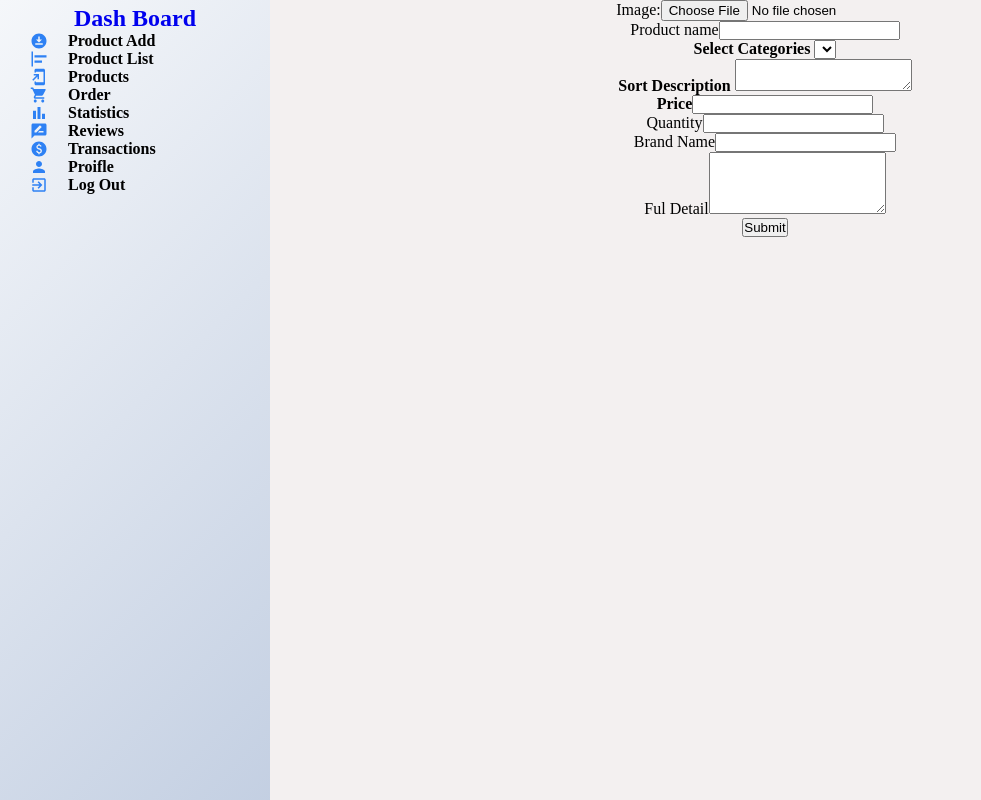
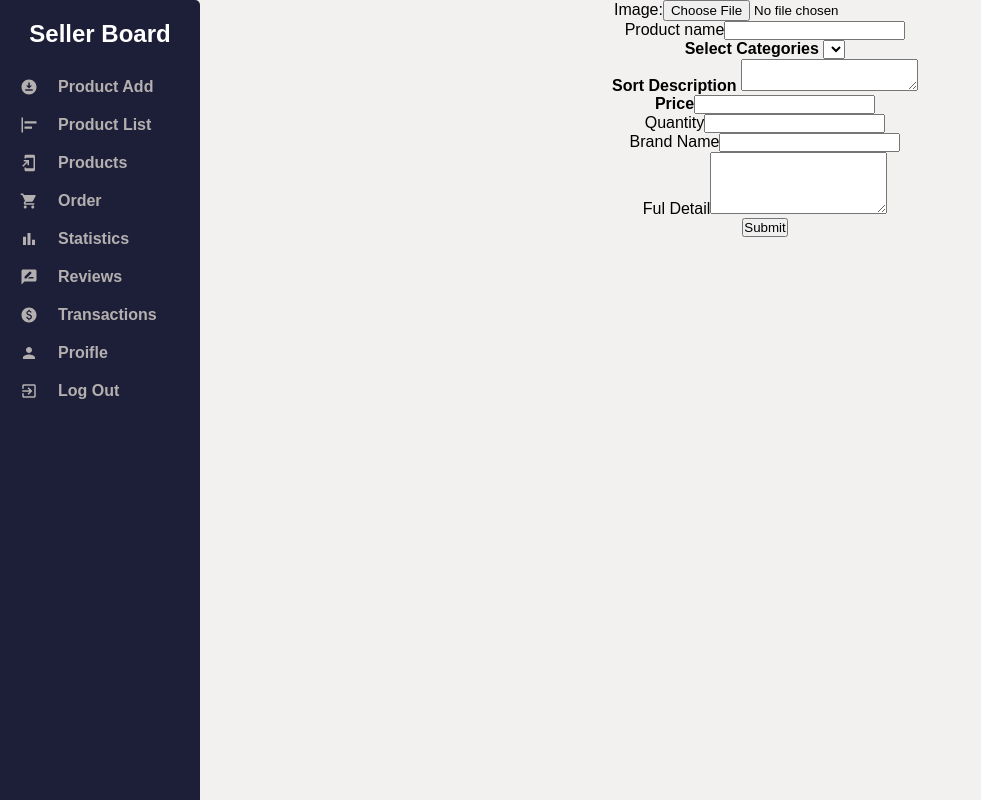
Before and after one commit to nasmus/Ecommerce, a React (Create React App) app in the folder seller/: page /upload in a window 1280 px wide. Shown: the whole page, without its empty margins (0-981 px from the left). Built offline with nearby package versions, Linux system fonts and the light colour scheme.

Commit message:
seller dashboard sidebar design

```diff
--- a/seller/src/App.css
+++ b/seller/src/App.css
@@ -1,6 +1,7 @@
 *{
   margin: 0px;
   padding: 0px;
+  font-family: sans-serif;
 }
 .App {
   text-align: center;
--- a/seller/src/App.js
+++ b/seller/src/App.js
@@ -8,6 +8,7 @@ import ProductListScreen from './screen/ProductListScreen';
 import DetailsProductScreen from './screen/DetailsProductScreen';
 import EditProductScreen from './screen/EditProductScreen';
 import OrderDetails from './screen/OrderDetails';
+import Transection from './screen/Transection';
 
 function App() {
   return (
@@ -23,6 +24,7 @@ function App() {
           <Route path='/productdetails/:id' element={<DetailsProductScreen />} />
           <Route path='/editproduct/:id' element={<EditProductScreen />} />
           <Route path='/orderdetails/:id' element={<OrderDetails />} />
+          <Route path='/transection' element={ <Transection /> } />
         </Routes>
     </div>
     </BrowserRouter>
--- a/seller/src/component/Sidebar.js
+++ b/seller/src/component/Sidebar.js
@@ -16,7 +16,7 @@ function Sidebar() {
     return (
         <div className="sidebar">
             <Link className='dashboard' to='/dashboard'>
-                <h2>Dash Board</h2>
+                <h2>Seller Board</h2>
             </Link>
 
             <Link className="sidebar__link" to="/upload">
@@ -39,7 +39,7 @@ function Sidebar() {
             <Link className="sidebar__link" to="/portfolio">
                 <SidebarRow Icon={RateReviewIcon} title="Reviews" />
             </Link>
-            <Link className="sidebar__link" to="/email">
+            <Link className="sidebar__link" to="/transection">
                 <SidebarRow Icon={PaidIcon} title="Transactions" />
             </Link>
             <Link className="sidebar__link" to="/email">
--- a/seller/src/css/SellerDashboard.css
+++ b/seller/src/css/SellerDashboard.css
@@ -1,5 +1,5 @@
 .dashBoard{
-    padding-left: 255px;
+    margin-left: 250px;
     padding-right: 5px;
 }
 .Order_information {
@@ -15,7 +15,7 @@
     align-items: center;
     border-radius: 12px;
     box-shadow: rgba(0, 0, 0, 0.12) 0px 6px 16px;
-
+    color: blueviolet;
 }
 
 .right .MuiSvgIcon-root {
@@ -24,3 +24,14 @@
 .left > p {
     font-size: 14px;
 }
+
+.product_and_order_section {
+    display: flex;
+    width: 100%;
+}
+.product{
+    width: 50%;
+}
+.order {
+    width: 50%;
+}
--- a/seller/src/css/Sidebar.css
+++ b/seller/src/css/Sidebar.css
@@ -1,16 +1,24 @@
 .sidebar {
-  z-index: 1000;
+  z-index: 1;
   position: fixed;
   left: 250px;
-  width: 250px;
+  width: 200px;
   height: 100%;
   margin-left: -250px;
   overflow-y: auto;
-  background-image: linear-gradient(135deg, #f5f7fa 0%, #c3cfe2 100%);
+  background-color: rgb(29, 30, 55);
+  border-radius: 0px 5px 0px 0px;
+
 }
-.sidebar {
-  padding: 5px 10px;
+.dashboard > h2 {
+  padding: 20px 20px;
+  color: #b2aeae;
 }
+
+.dashboard > h2:hover{
+  color: #fff;
+}
+
 .sidebar__link {
   text-decoration: none;
   display: block;
--- a/seller/src/css/SidebarRow.css
+++ b/seller/src/css/SidebarRow.css
@@ -3,17 +3,22 @@
     align-items: center;
     padding-left: 20px;
     cursor: pointer;
+    color: rgb(180, 176, 176);
+    padding: 10px 20px;
   }
   .sidebarRow:hover {
-    background-image: linear-gradient(to top, #bdc2e8 0%, #bdc2e8 1%, #e6dee9 100%);
-    border-radius: 10px;
+    /* background-image: linear-gradient(to top, #bdc2e8 0%, #bdc2e8 1%, #e6dee9 100%);  */
+    border-radius: 5px;
+    background: #403857;
+    color: #fff;
+
   }
-  .sidebarRow > p {
+  /* .sidebarRow > p {
     margin-left: 20px;
-    color: black;
-  }
+    color: rgb(180, 176, 176);
+  } */
 
   .sidebarRow > .MuiSvgIcon-root {
     font-size: large;
-    color: #2e81f4;
+    padding-right: 20px;
   }
--- a/seller/src/screen/SellerDashBoard.js
+++ b/seller/src/screen/SellerDashBoard.js
@@ -160,9 +160,13 @@ function SellerDashBoard() {
               </div>
             </div>
           </div>
-          <div className='dashBoard__productList'>
-            <h3 style={{margin:'20px'}} >List Of Letest Product</h3>
-            <ProductListComponent />
+          <div className='product_and_order_section'>
+            <div className='product'>
+                <ProductListComponent />
+            </div>
+            <div className='order'>
+
+            </div>
           </div>
 
       </div>
--- /dev/null
+++ b/seller/src/screen/Transection.js
@@ -0,0 +1,12 @@
+import React from 'react'
+import Sidebar from '../component/Sidebar'
+
+function Transection() {
+  return (
+    <div className='transection'>
+        <Sidebar />
+    </div>
+  )
+}
+
+export default Transection
```
Also changed, not shown: 12 other files (tests, documents, lock files or other folders).
